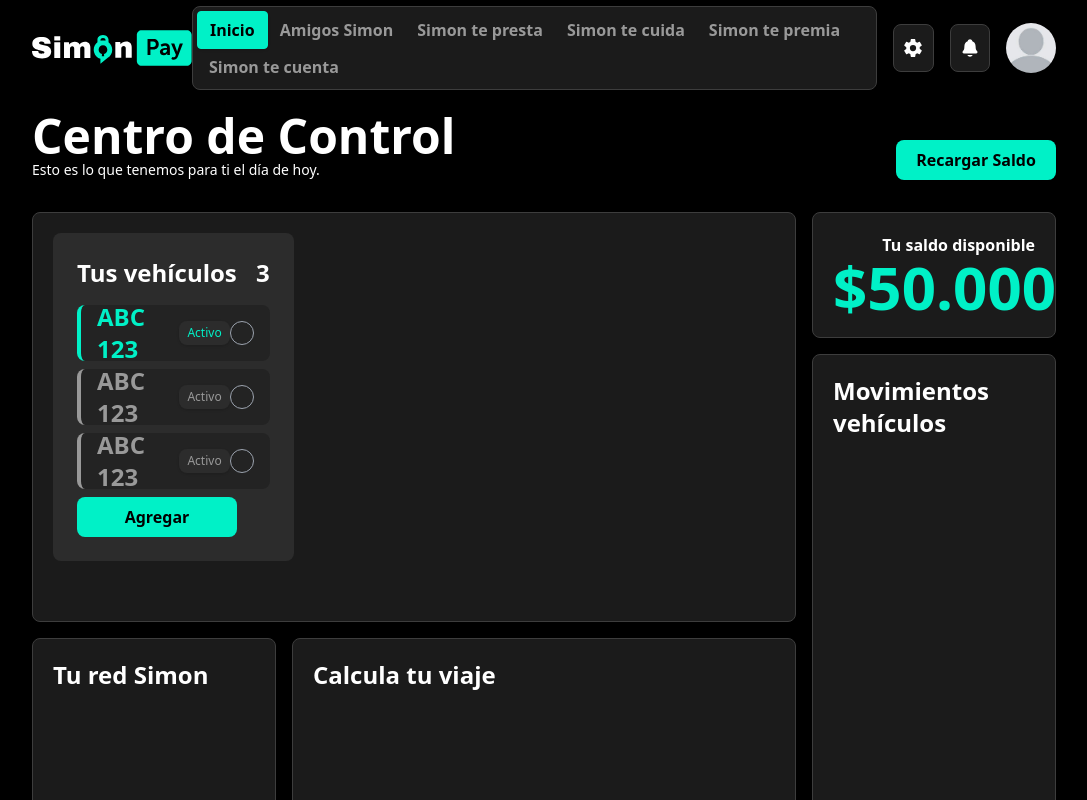
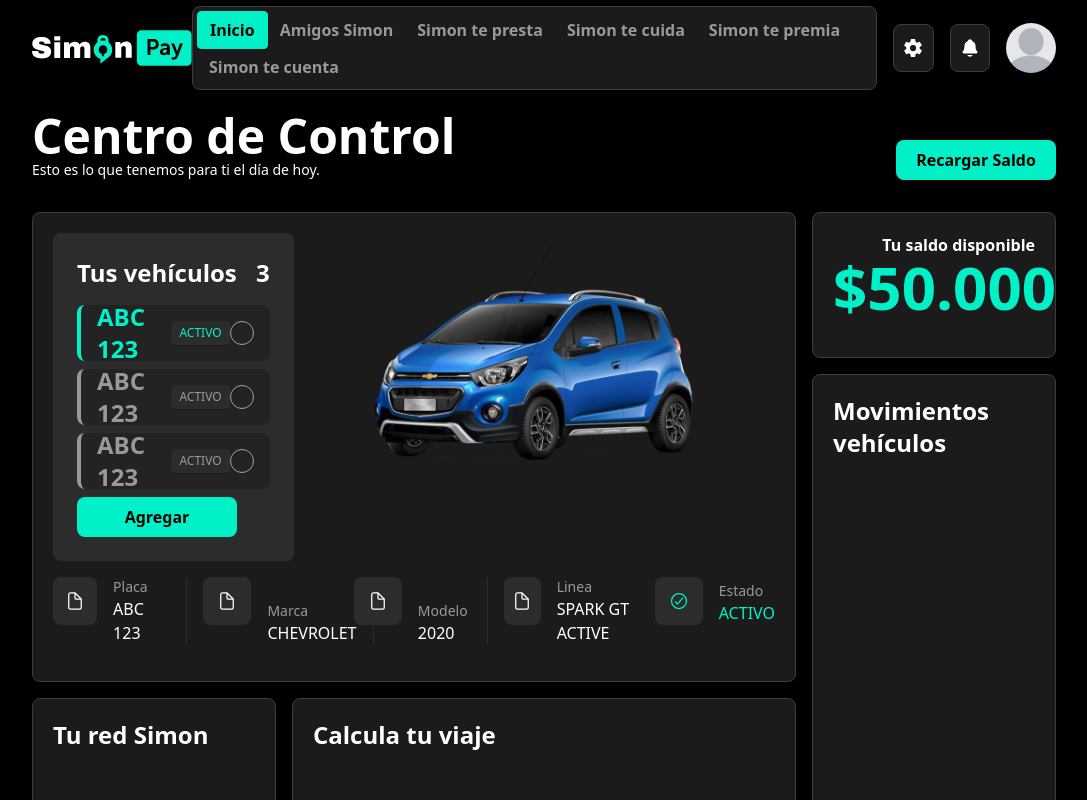
Before and after one commit to sebastianpl1306/simon-pay, a Next.js app: page / in a window 1280 px wide. Shown: the top 800 px of the page, without its empty margins (96-1183 px from the left). Built offline with nearby package versions, Linux system fonts and the light colour scheme.

Commit message:
Finalización sección tus vehículos

```diff
--- a/src/app/page.tsx
+++ b/src/app/page.tsx
@@ -1,4 +1,4 @@
-import { ButtonPrimary, ContentCard, HeaderHome, SelectYourVehicles } from "@/components";
+import { ButtonPrimary, ContainerYourVehicles, ContentCard, HeaderHome } from "@/components";
 
 export default function Home() {
   return (
@@ -13,11 +13,7 @@ export default function Home() {
           <ButtonPrimary>Recargar Saldo</ButtonPrimary>
         </div>
         <div className="grid grid-cols-12 grid-rows-12 gap-4 my-8">
-          <ContentCard className="col-span-9 row-span-6">
-            <div className="grid grid-cols-12">
-              <SelectYourVehicles/>
-            </div>
-          </ContentCard>
+          <ContainerYourVehicles/>
           <ContentCard className="col-span-3 row-span-2 text-end">
             <p className="font-semibold text-base">Tu saldo disponible</p>
             <p className="font-semibold text-6xl text-primary">$50.000</p>
--- /dev/null
+++ b/src/components/your-vehicles/ContainerYourVehicles.tsx
@@ -0,0 +1,18 @@
+import Image from "next/image"
+import { ContentCard } from "../content-cards"
+import { SelectYourVehicles } from "./SelectYourVehicles"
+import { InfoContainerYourVehicles } from "./InfoContainerYourVehicles"
+
+export const ContainerYourVehicles = () => {
+  return (
+    <ContentCard className="col-span-9 row-span-6">
+        <div className="grid grid-cols-12">
+            <SelectYourVehicles/>
+            <div className="col-span-8">
+            <Image src={'/spark.png'} width={1000} height={24} alt="car" className="w-full"/>
+            </div>
+            <InfoContainerYourVehicles/>
+        </div>
+    </ContentCard>
+  )
+}
--- /dev/null
+++ b/src/components/your-vehicles/InfoContainerYourVehicles.tsx
@@ -0,0 +1,37 @@
+import { IoCheckmarkCircleOutline } from "react-icons/io5"
+import { InfoOptionYourVehicles } from "./InfoOptionYourVehicles"
+
+export const InfoContainerYourVehicles = () => {
+  return (
+    <div className="col-span-12 my-4 flex justify-between">
+        <div className="grid grid-cols-4">
+            <div className="flex">
+            <InfoOptionYourVehicles title="Placa" description="ABC 123"/>
+            <span className="border-r border-dark-200 mx-4"/>
+            </div>
+            <div className="flex">
+            <InfoOptionYourVehicles title="Marca" description="CHEVROLET"/>
+            <span className="border-r border-dark-200 mx-4"/>
+            </div>
+            <div className="flex">
+            <InfoOptionYourVehicles title="Modelo" description="2020"/>
+            <span className="border-r border-dark-200 mx-4"/>
+            </div>
+            <div className="flex">
+            <InfoOptionYourVehicles title="Linea" description="SPARK GT ACTIVE"/>
+            </div>
+        </div>
+        <div>
+            <div className="flex grow">
+                <div className="bg-dark-200 rounded-lg w-12 h-12 text-white flex items-center justify-center mr-4">
+                    <IoCheckmarkCircleOutline size={20} className="text-primary"/>
+                </div>
+                <div className="grow flex flex-col justify-end">
+                    <p className="text-gray-100 text-sm">Estado</p>
+                    <p className="text-base text-primary">ACTIVO</p>
+                </div>
+            </div>
+        </div>
+    </div>
+  )
+}
--- /dev/null
+++ b/src/components/your-vehicles/InfoOptionYourVehicles.tsx
@@ -0,0 +1,20 @@
+import { IoDocumentOutline } from "react-icons/io5"
+
+interface Props {
+    title: string;
+    description: string;
+}
+
+export const InfoOptionYourVehicles = ({ title, description }: Props) => {
+  return (
+    <div className="flex grow">
+        <div className="bg-dark-200 rounded-lg w-12 h-12 text-white flex items-center justify-center mr-4">
+            <IoDocumentOutline size={20}/>
+        </div>
+        <div className="grow flex flex-col justify-end">
+            <p className="text-gray-100 text-sm">{ title }</p>
+            <p className="text-base">{ description }</p>
+        </div>
+    </div>
+  )
+}
--- a/src/components/your-vehicles/OptionYourVehicles.tsx
+++ b/src/components/your-vehicles/OptionYourVehicles.tsx
@@ -7,7 +7,7 @@ export const OptionYourVehicles = ({isActive}: Props) => {
     <div className={`${isActive ? 'border-primary' : 'border-gray-100'} w-full h-14 bg-gray-300 flex justify-between items-center rounded-lg p-4 border-l-4 my-2`}>
         <div className="flex justify-between items-center">
             <p className={`${isActive ? 'text-primary' : 'text-gray-100'} text-2xl font-semibold`}>ABC 123</p>
-            <span className={`${isActive ? 'text-primary' : 'text-gray-100'} bg-dark-200 block ml-4 shadow py-1 px-2 rounded-lg text-xs`}>Activo</span>
+            <span className={`${isActive ? 'text-primary' : 'text-gray-100'} bg-dark-200 block ml-4 shadow py-1 px-2 rounded-[4px] text-xs`}>ACTIVO</span>
         </div>
         <div>
             <input
--- a/src/components/your-vehicles/index.ts
+++ b/src/components/your-vehicles/index.ts
@@ -1,2 +1,5 @@
 export * from './OptionYourVehicles';
 export * from './SelectYourVehicles';
+export * from './InfoOptionYourVehicles';
+export * from './InfoContainerYourVehicles';
+export * from './ContainerYourVehicles';
```
Also changed, not shown: public/spark.png (added).
